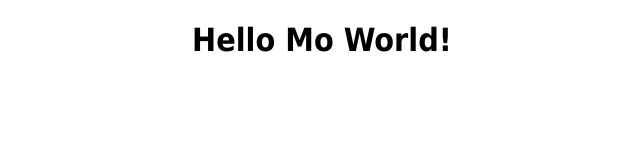
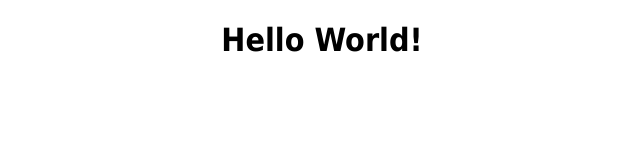
Before and after one commit to mogit399/zpstatic, a plain HTML site: page index.html in a window 1280 px wide. Shown: the whole page, without its empty margins (318-958 px from the left). Drawn offline with Linux system fonts and the light colour scheme.

Commit message:
Update index.html

```diff
--- a/index.html
+++ b/index.html
@@ -11,7 +11,7 @@
 </head>
 <body>
 <div align="center">
-<h1>Hello Mo World!</h1>
+<h1>Hello World!</h1>
 </div>
 </body>
 </html>
```
